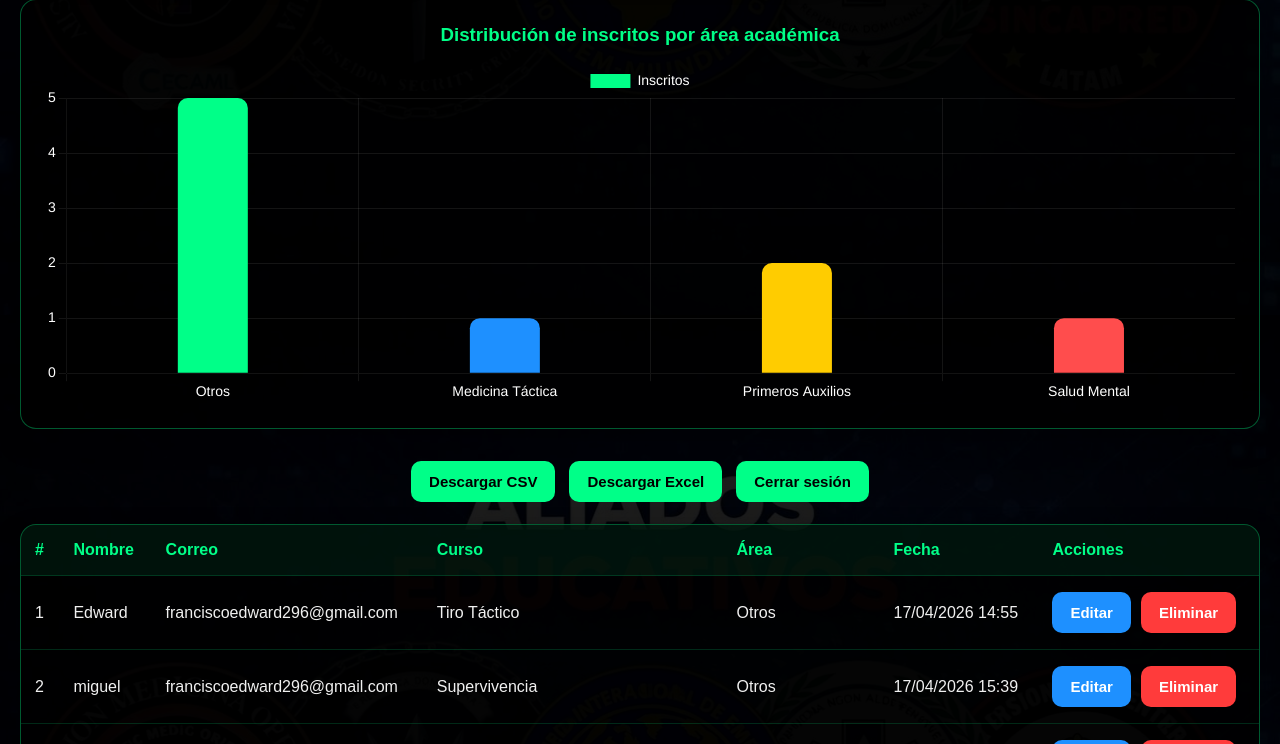
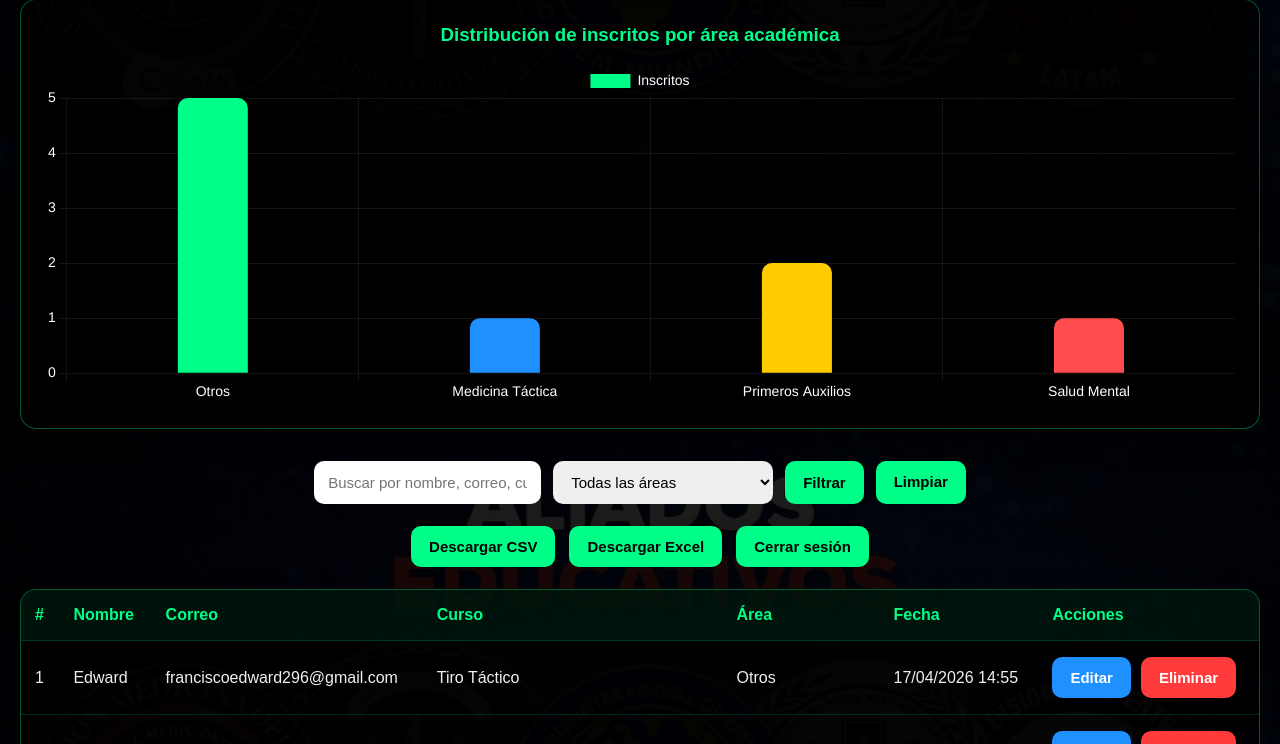
Before and after one commit to edward209/cursos-tacticos, a Flask app: page /inscritos in a window 1280 px wide. Shown: the part 538-1282 px from the top of the page. Run offline with Flask 3, Linux system fonts and the light colour scheme; the visitor is signed in with stand-in values (Sample User, id 1).

Commit message:
agregar filtro por area academica en panel FEMP

```diff
--- a/app.py
+++ b/app.py
@@ -128,6 +128,7 @@ def inscritos():
     registros = []
     archivo = 'inscripciones.csv'
     busqueda = request.args.get('q', '').strip().lower()
+    area_filtro = request.args.get('area', '').strip()
 
     if os.path.isfile(archivo):
         with open(archivo, 'r', encoding='utf-8') as f:
@@ -149,15 +150,13 @@ def inscritos():
 
                     texto = f"{fila[0]} {fila[1]} {fila[2]} {fila[3]} {area}".lower()
 
-                    if not busqueda or busqueda in texto:
+                    coincide_texto = (not busqueda or busqueda in texto)
+                    coincide_area = (not area_filtro or area == area_filtro)
+
+                    if coincide_texto and coincide_area:
                         registros.append(registro)
 
     total_inscritos = len(registros)
-
-    cursos_resumen = {}
-    for r in registros:
-        curso = r['curso']
-        cursos_resumen[curso] = cursos_resumen.get(curso, 0) + 1
 
     areas_resumen = {}
     for r in registros:
@@ -173,8 +172,8 @@ def inscritos():
         'inscritos.html',
         registros=registros,
         busqueda=busqueda,
+        area_filtro=area_filtro,
         total_inscritos=total_inscritos,
-        cursos_resumen=cursos_resumen,
         areas_resumen=areas_resumen,
         ultimo_inscrito=ultimo_inscrito,
         grafico_labels=grafico_labels,
--- a/templates/inscritos.html
+++ b/templates/inscritos.html
@@ -163,6 +163,31 @@
             position: relative;
             height: 340px;
             width: 100%;
+        }
+
+        .filtros {
+            display: flex;
+            gap: 14px;
+            flex-wrap: wrap;
+            justify-content: center;
+            margin-bottom: 22px;
+        }
+
+        .filtros form {
+            display: flex;
+            gap: 12px;
+            flex-wrap: wrap;
+            justify-content: center;
+            width: 100%;
+        }
+
+        .filtros input,
+        .filtros select {
+            padding: 12px 14px;
+            border: none;
+            border-radius: 10px;
+            font-size: 15px;
+            min-width: 220px;
         }
 
         .acciones {
@@ -362,6 +387,23 @@
             </div>
         </div>
 
+        <div class="filtros">
+            <form method="GET" action="/inscritos">
+                <input type="text" name="q" placeholder="Buscar por nombre, correo, curso o fecha" value="{{ busqueda }}">
+
+                <select name="area">
+                    <option value="">Todas las áreas</option>
+                    <option value="Medicina Táctica" {% if area_filtro == 'Medicina Táctica' %}selected{% endif %}>Medicina Táctica</option>
+                    <option value="Primeros Auxilios" {% if area_filtro == 'Primeros Auxilios' %}selected{% endif %}>Primeros Auxilios</option>
+                    <option value="Salud Mental" {% if area_filtro == 'Salud Mental' %}selected{% endif %}>Salud Mental</option>
+                    <option value="Cursos Complementarios" {% if area_filtro == 'Cursos Complementarios' %}selected{% endif %}>Cursos Complementarios</option>
+                </select>
+
+                <button type="submit" class="btn">Filtrar</button>
+                <a href="/inscritos" class="btn">Limpiar</a>
+            </form>
+        </div>
+
         <div class="acciones">
             <a href="/descargar-inscritos" class="btn">Descargar CSV</a>
             <a href="/descargar-excel" class="btn">Descargar Excel</a>
```
